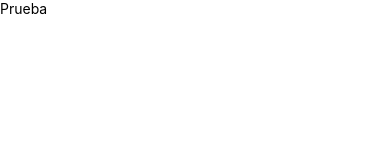
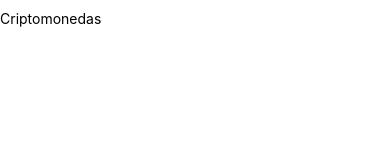
Before and after one commit to MorsaDevOmarG/cotizador-criptomonedas-mobile, a React Native app in the folder cotizadorCriptoMonedas/: screen / in a window 390 px wide. Shown: the top 160 px of the page. Built offline with nearby package versions, Linux system fonts and the light colour scheme.

Commit message:
Agregar HEADERR

```diff
--- a/cotizadorCriptoMonedas/App.js
+++ b/cotizadorCriptoMonedas/App.js
@@ -11,14 +11,12 @@ import {
   useColorScheme,
   View,
 } from 'react-native';
-
+import Header from './components/Header';
 
 const App = () => {
 
   return (
-    <SafeAreaView >
-      <Text>Prueba</Text>
-    </SafeAreaView>
+    <Header />
   );
 };
 
--- a/cotizadorCriptoMonedas/components/Header.js
+++ b/cotizadorCriptoMonedas/components/Header.js
@@ -0,0 +1,18 @@
+import React from 'react';
+import { Text, StyleSheet, Platform } from 'react-native';
+
+const Header = () => {
+    return (
+        <Text style={styles.encabezado}>Criptomonedas</Text>
+    )
+};
+
+const styles = StyleSheet.create(
+    {
+        encabezado: {
+            paddingTop: Platform.OS === 'ios' ? 50 : 10
+        },
+    }
+);
+
+export default Header;
```
